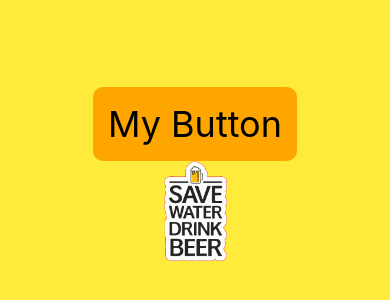
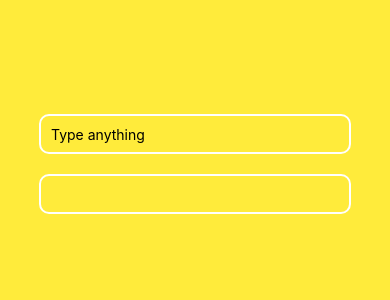
Before and after one commit to ismayilov1995/expoWorld, a React Native app: screen / in a window 390 px wide. Shown: the part 248-548 px from the top of the page. Built offline with nearby package versions, Linux system fonts and the light colour scheme.

Commit message:
Text Input Types

```diff
--- a/App.tsx
+++ b/App.tsx
@@ -1,45 +1,52 @@
 import React, {Component} from 'react';
-import {StyleSheet, Text, View, Image, Button, TouchableOpacity} from 'react-native';
+import {StyleSheet, Text, View, Image, TextInput, TouchableOpacity} from 'react-native';
 import Card from './src/components/Card.js';
 
 
 export default class App extends Component {
 
+    state = {
+        name: ''
+    };
+
     _onPressImage = () => {
         alert('Test');
     };
 
+    // _onChangeText = text => {
+    //     this.setState({
+    //         name: text,
+    //     });
+    //
+    // };
+
     render() {
+
+        const {name} = this.state;
+
         return (
             <View style={styles.container}>
-                <TouchableOpacity onPress={this._onPressImage}>
-                    <View style={styles.buttonContainer}>
-                        <Text style={styles.buttonTitle}>My Button</Text>
-                    </View>
-                </TouchableOpacity>
+                <Text>{name}</Text>
+                <TextInput
+                    value={name}
+                    placeholder='Type anything'
+                    autoCapitalize={"sentences"}
+                    onChangeText={text => {
+                        this.setState({
+                            name: text,
+                        });
+                    }}
+                    style={styles.myInput}/>
 
-                <TouchableOpacity
-                    onPress={this._onPressImage}
-                >
-                    <Image
-                        resizeMode={'center'}
-                        style={{width: 100, height: 100}}
-                        source={require('./src/assets/logo.png')}/>
-                </TouchableOpacity>
+                <TextInput
+                    keyboardAppearance= 'dark' // Keyboard Theme
+                    keyboardType={"number-pad"}
+                    secureTextEntry={true}
+                    style={styles.myInput}/>
             </View>
         );
     }
 }
-
-/*
-Image Crop
-resizeMode={'contain'}
-    - contain
-    - cover
-    - center
-    - repeat
-    - stretch
- */
 
 const styles = StyleSheet.create({
     container: {
@@ -49,13 +56,15 @@ const styles = StyleSheet.create({
         justifyContent: 'center',
         alignItems: 'center',
     },
-    buttonTitle: {
-        fontSize: 36,
-    },
-    buttonContainer: {
-        padding: 15,
-        backgroundColor: 'orange',
+    myInput: {
+        width: '80%',
+        height: 40,
+        borderWidth: 2,
         borderRadius: 10,
+        borderColor: 'white',
+        paddingHorizontal: 10,
+        marginBottom: 20,
+
     },
 
 });
```
